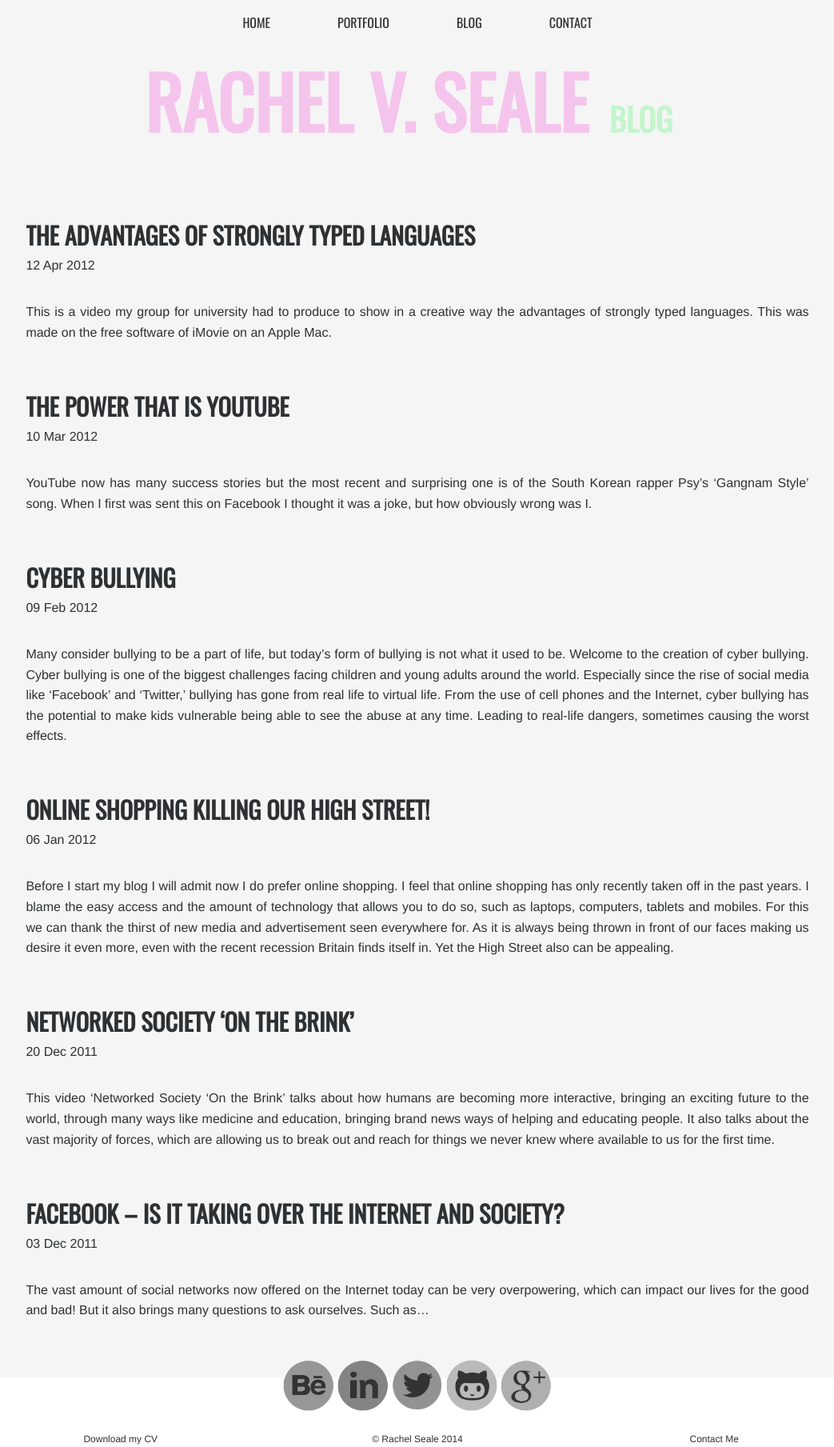
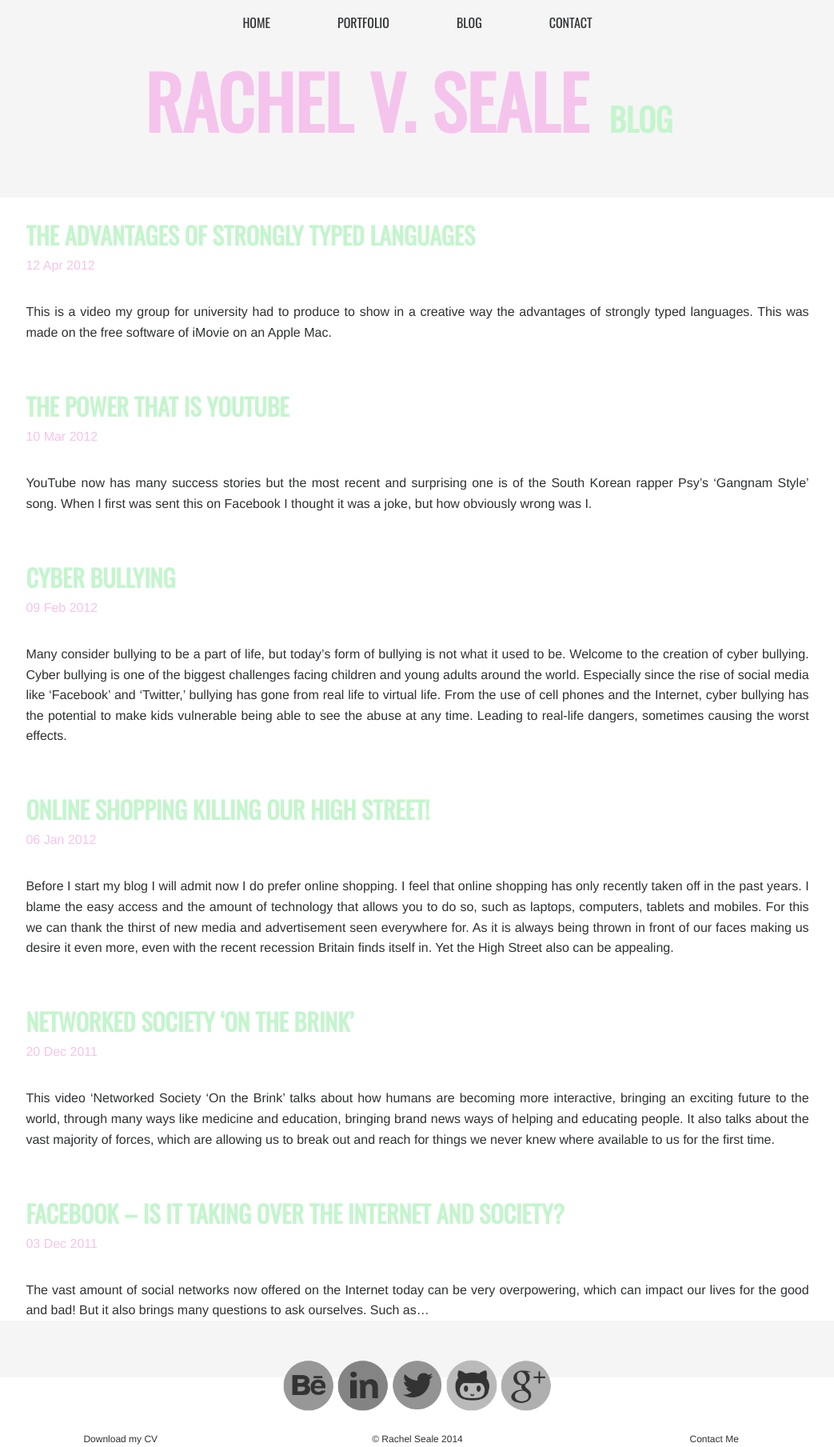
Before and after one commit to RachelSeale/rsealePortfolio, a Jekyll site: the page built from blog.html, in a window 1280 px wide. Shown: the whole page at 80% size, without its empty margins (118-1161 px from the left). Built offline with Jekyll 4.4.1, drawn with Linux system fonts in a browser that asks for light colours; nearby versions of some CDN libraries; Markdown is read by kramdown in place of the engine named in the settings.

Commit message:
blog page updated

```diff
--- a/css/index.css
+++ b/css/index.css
@@ -445,6 +445,9 @@ p .fa-border {
 /* Post
 /*
 /*****************************************************************************/
+#blog {
+  background-color: white; }
+
 .posts {
   margin-top: 5%; }
   .posts a {
--- a/css/posts.scss
+++ b/css/posts.scss
@@ -3,6 +3,9 @@
 /* Post
 /*
 /*****************************************************************************/
+#blog{
+  background-color: $white;
+}
 
 .posts{
   margin-top: 5%;
--- a/js/colors.js
+++ b/js/colors.js
@@ -26,3 +26,5 @@ $('.work-skills li').css('background', myColor.comp);
 $('.fa-star, .fa-star-half-o, .fa-star-o').css('color', myColor.comp);
 $('input').css('border-color', myColor.comp);
 $('.skills-inner a').css('color', myColor.main);
+$('#blog a').css('color', myColor.comp);
+$('#blog span').css('color', myColor.main);
```
